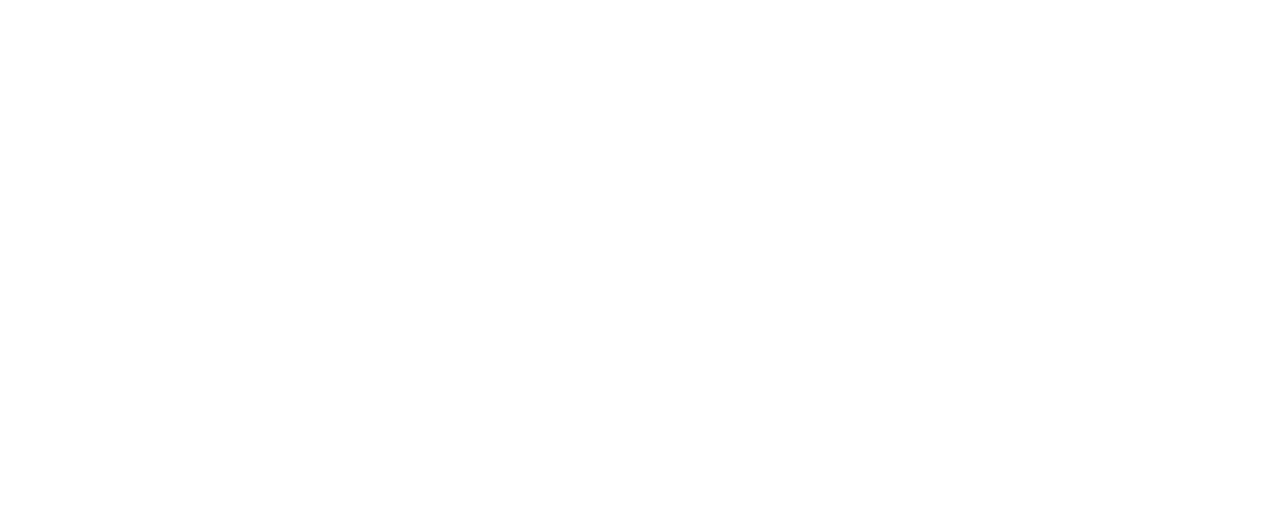
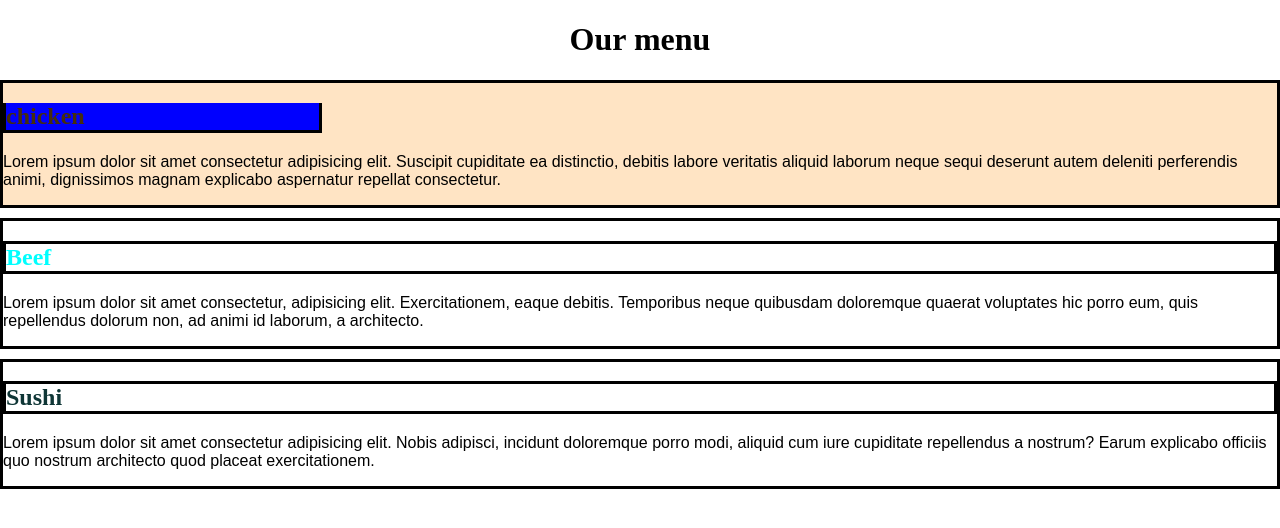
Before and after one commit to sowpoulo/mod2_solution, a plain HTML site: page index.html in a window 1280 px wide. Drawn offline with Linux system fonts and the light colour scheme; files that its build step writes are made by us from their sources.

Commit message:
solution

```diff
--- /dev/null
+++ b/css/style.css
@@ -0,0 +1,10 @@
+body{
+    margin: 0;
+}
+.chicken{
+    background-color: bisque;
+}
+.menu{
+    background-color: aquamarine;
+    position: flo;
+}
--- a/index.html
+++ b/index.html
@@ -4,9 +4,69 @@
     <meta charset="UTF-8">
     <meta http-equiv="X-UA-Compatible" content="IE=edge">
     <meta name="viewport" content="width=device-width, initial-scale=1.0">
+    <link rel="stylesheet" href="style.css">
     <title>Document</title>
+    <style>
+        .color1{
+            color: rgb(69, 45, 13);
+          border: 3px solid black;
+          box-sizing: border-box;
+          border-top: 0px;
+          width: 25%;
+        }
+        .color2{
+            color: aqua;
+            border: 3px solid black;
+        }
+        .color3{
+            color: rgb(15, 54, 54);
+            border: 3px solid black;
+        }
+        .centre{
+            text-align: center;
+        }
+        .container p{
+            font-family: sans-serif;
+        }
+        .container div{
+          margin-top: 10px;
+
+          border: 3px solid black;
+          border: border-box;
+
+        }
+        .color1{
+            background-color:  blue;
+        }
+        .container{
+            width: 100%;
+        }
+        @media  screen {
+            min-width: 768px;
+        }
+    </style>
 </head>
 <body>
+    <div id="menu"><h1 class="centre">Our menu</h1></div>
+   <section class="container">
+    <section> <div class="chicken">
+        <h2 class="color1">chicken</h2>
+        <p>Lorem ipsum dolor sit amet consectetur adipisicing elit. Suscipit cupiditate ea distinctio, debitis labore veritatis aliquid laborum neque sequi deserunt autem deleniti perferendis animi, dignissimos magnam explicabo aspernatur repellat consectetur.</p>
+    </div>
+  </section>
+      <section>
+          <div class="beef">
+              <h2 class="color2">Beef</h2>
+          <p>Lorem ipsum dolor sit amet consectetur, adipisicing elit. Exercitationem, eaque debitis. Temporibus neque quibusdam doloremque quaerat voluptates hic porro eum, quis repellendus dolorum non, ad animi id laborum, a architecto.</p>
+      </div>
+  </section>
+     <section>
+         <div class="sushi">
+         <h2 class="color3">Sushi</h2>
+         <p>Lorem ipsum dolor sit amet consectetur adipisicing elit. Nobis adipisci, incidunt doloremque porro modi, aliquid cum iure cupiditate repellendus a nostrum? Earum explicabo officiis quo nostrum architecto quod placeat exercitationem.</p>
+     </div></section>
+   </section>
+
 
 </body>
 </html>
```
